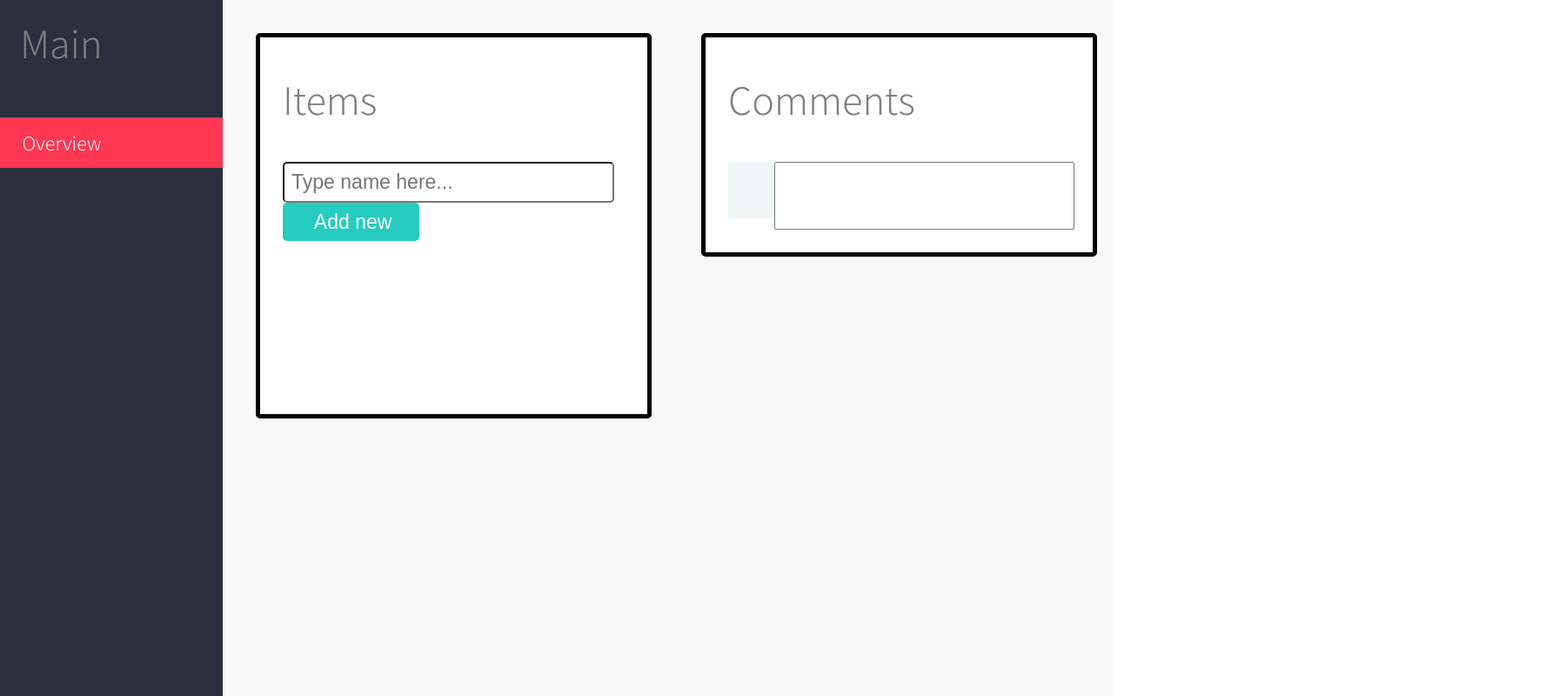
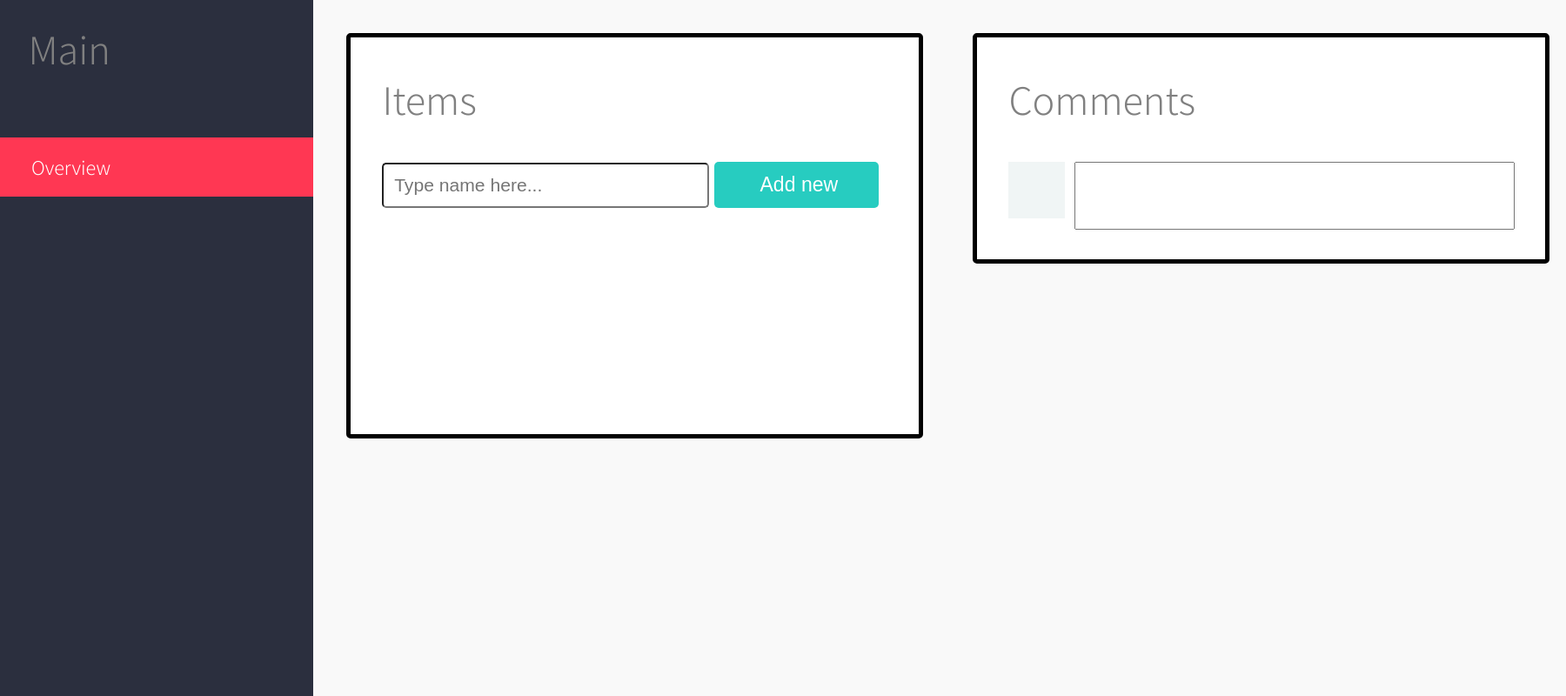
Before and after one commit to lizabrona/lizabrona.github.io, a plain HTML site: page index.html in a window 1280 px wide. Shown: the whole page at 87% size, 1800 px wide, since content can reach past the window. Drawn offline with nearby package versions, Linux system fonts and the light colour scheme.

Commit message:
Added min-width to flexbox

```diff
--- a/style.css
+++ b/style.css
@@ -1,13 +1,16 @@
 html,body{
   margin:0;
   padding:0;
+}
+body{
+	font-size: 100%;
 }
 .flexbox{
   position:absolute;
   background:black;
   width:100%;
+  min-width: 1800px;
   height:100%;
-
   display: flex;
   flex-direction:column;
 }
@@ -80,9 +83,9 @@ nav li a{
 }
 #inputtext{
 	border-radius: 5px;
-	font-size: 1.2em;
+	font-size: 1.1em;
 	font-family: arial;
-	padding: 2% 18% 2% 2%;
+	padding: 2% 15% 2% 2%;
 }
 #submitbutton{
 	border-radius: 5px;
```
